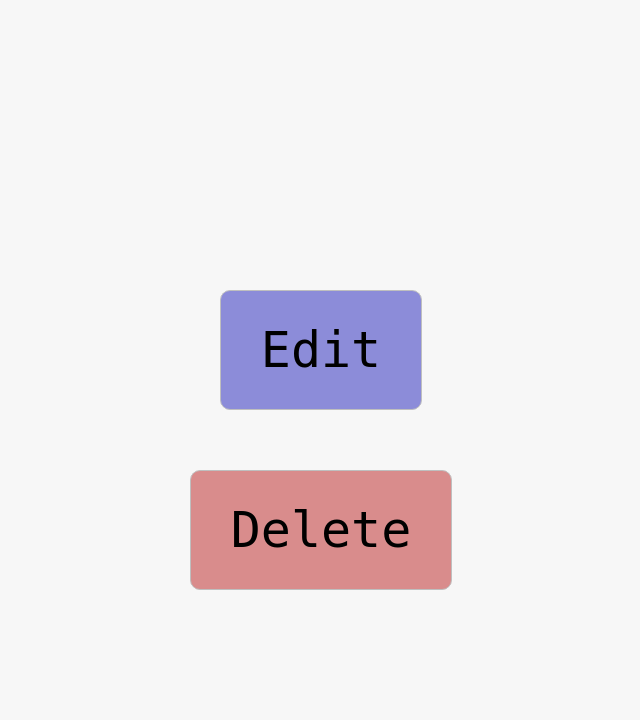
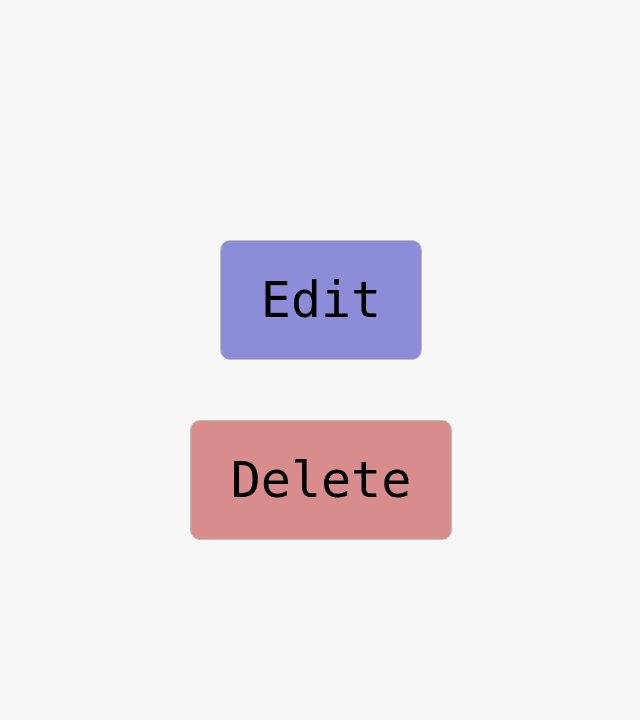
Before and after one commit to bryanchambers/buckets, a Flask app: page /buckets/1 in a window 1280 px wide. Shown: the part 1268-1988 px from the top of the page, without its empty margins (319-959 px from the left). After the commit the page ends 1808 px from the top, so only its background shows below. Run offline with Flask 2, Linux system fonts and the light colour scheme; tables that the repository leaves empty hold one stand-in row (values such as "Sample post"); some libraries are stand-ins or nearby versions.

Commit message:
Updated bucket styling

```diff
--- a/static/style.css
+++ b/static/style.css
@@ -35,11 +35,11 @@ body {
 
 
 .btm-spacer-lg {
-    margin-bottom: 250px;
+    margin-bottom: 200px;
 }
 
 .btm-spacer-sm {
-    margin-bottom: 100px;
+    margin-bottom: 120px;
 }
 
 
```
